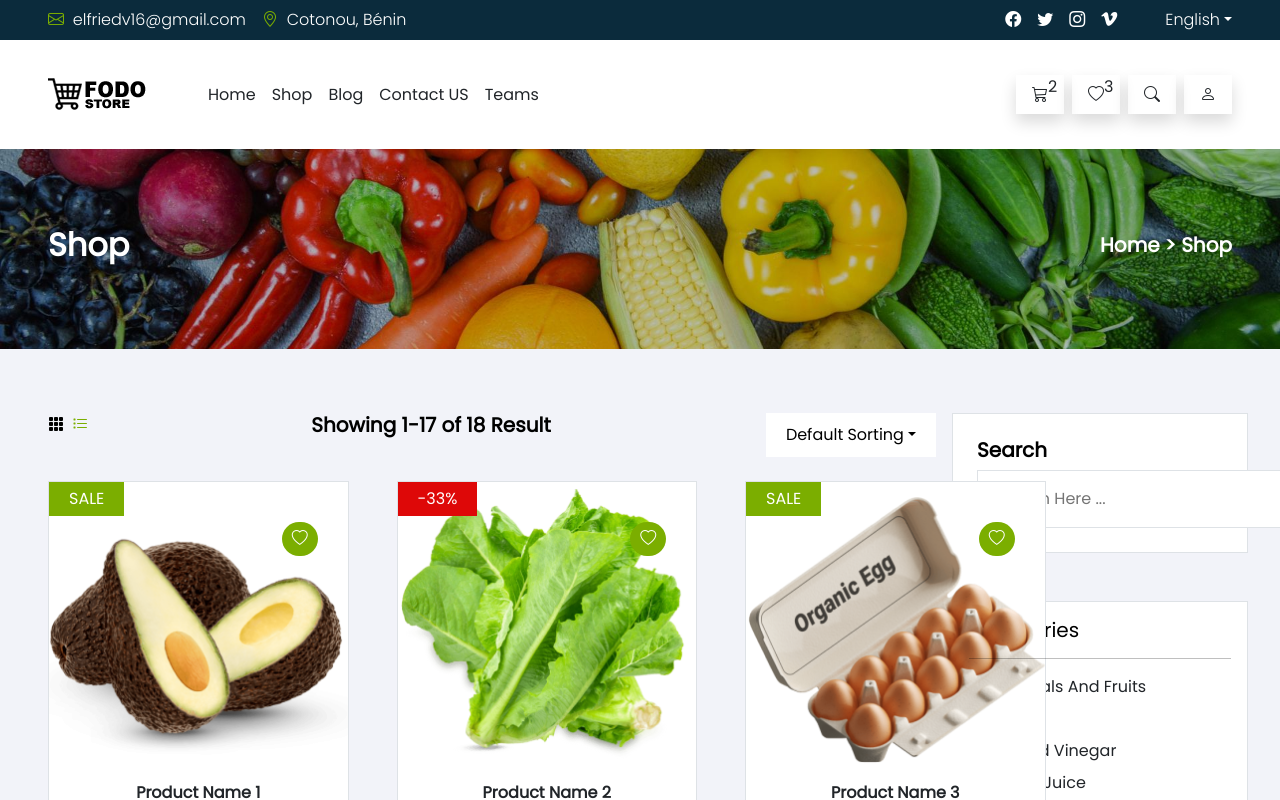
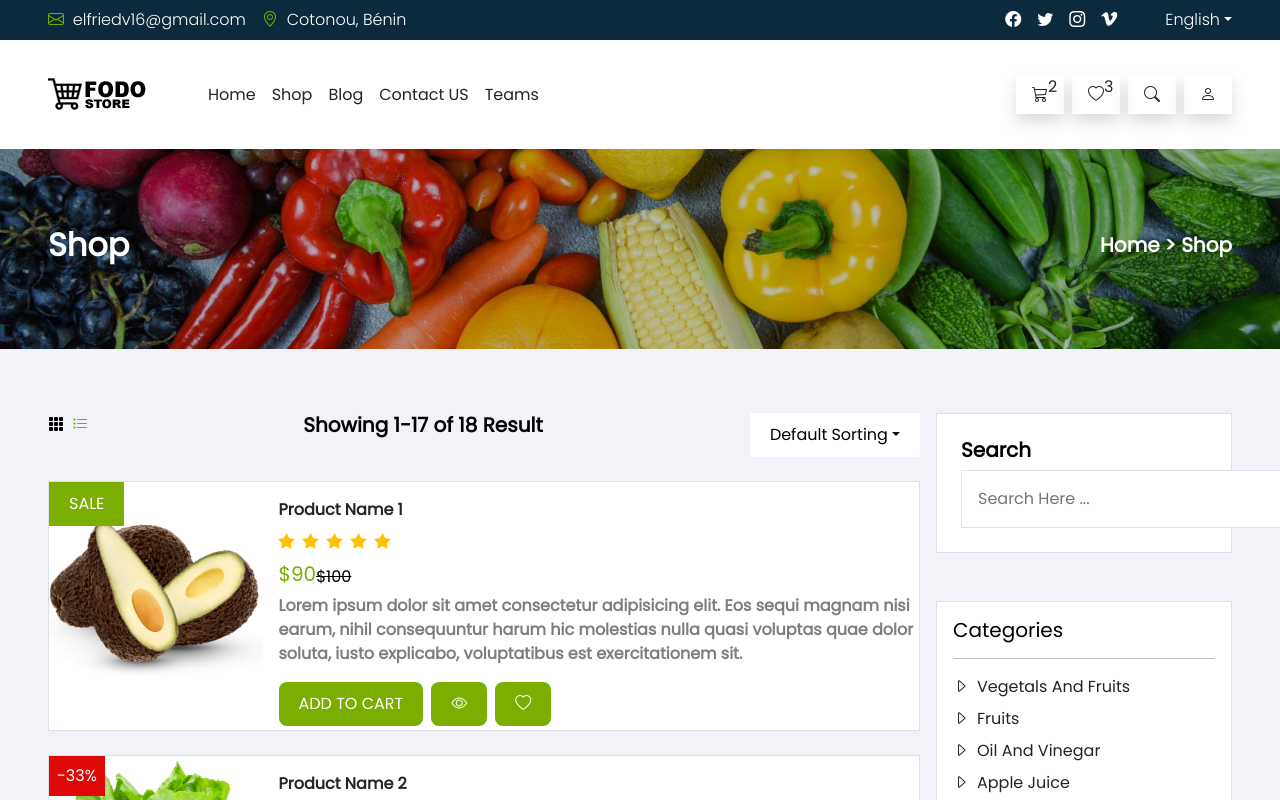
Before and after one commit to noel319/friedshop-front-react, a React (Vite) app: page /shop in a window 1280 px wide. Both pictures are taken after a click on the element 80 px from the left and 424 px from the top of the page. Shown: the top 800 px of the page. Built offline with nearby package versions, Linux system fonts and the light colour scheme.

Commit message:
Switch In List View Of Products

```diff
--- a/src/assets/css/index.css
+++ b/src/assets/css/index.css
@@ -25,7 +25,7 @@ a {color: #fff!important; text-decoration: none!important;}
 .fd-btn-red { display: block; color: #fff; padding: 8px;  background-color: var(--fd-color-red) }
 .w-70 {width: 70%!important} .w-30 {width: 30%!important;} .justify-content-space-between {justify-content: space-between;}
 .f-content {line-height: 35px;} .dot {margin: 0 10px 10px 0!important;} .cursor-pointer {cursor: pointer}
-.control-dots {text-align: start!important; left : 10%!important}
+.control-dots {text-align: start!important; left : 10%!important} .p-custom {padding: 5px 20px}
 .product-cart:hover .show {display: block!important}
-.grid-3 { grid-template-columns: 3fr 3fr 3fr;} .grid-4 { grid-template-columns: 3fr 3fr 3fr 3fr;}
+.grid-3 { grid-template-columns: 3fr 3fr 3fr;} .grid-4 { grid-template-columns: 3fr 3fr 3fr 3fr;} .z-1 { z-index: 1}
 .p-color {display: block; width : 20px; height : 20px; border-radius : 30px; cursor: pointer};
--- a/src/components/ProductCart.tsx
+++ b/src/components/ProductCart.tsx
@@ -3,37 +3,75 @@ import Reviews from './Reviews';
 import { Link } from 'react-router-dom';
 
 type ProductType = {
-    img : string,
+    img: string,
     reviews: number,
     name: string,
     price: number,
     oldPrice: number,
     reduction?: string,
+    type: string,
+    desc?: string,
 };
 
-const ProductCart = (props : ProductType) => {
+const ProductCart = (props: ProductType) => {
 
 
     return (
-        <div className="position-relative bg-white mt-4 border-1 border fd-hover-border-primary product-cart" style={{height: "400px"}}>
+        props.type === 'list' ?
+
+            <div className="position-relative bg-white mt-4 border-1 border fd-hover-border-primary product-cart" style={{ minHeight: "250px" }}>
+                {!props.reduction ?
+                    <a className="position-absolute top-0 start-0 fd-btn p-custorm z-1">SALE</a>
+                    :
+                    <a className="position-absolute top-0 start-0 fd-btn-red z-1"> {props.reduction} </a>
+                }
+                <div className="d-flex gap-3">
+                    <div className="position-relative h-100 w-25 product-img">
+                        <img src={props.img} alt={props.name} className="w-100 h-50" />
+                    </div>
+                    <div className="w-75 pt-3">
+                        <div>
+                            <Link to={"/product/1"} className="product-name my-2 fw-bold text-dark">{props.name}</Link>
+                        </div>
+                        <div className='d-flex my-2'>
+                            <Reviews rating={props.reviews} />
+                        </div>
+                        <div className="d-flex">
+                            <h5 className="fd-color-primary">${props.price}</h5>
+                            <h6 className="align-self-end" style={{ textDecoration: "line-through" }}>${props.oldPrice}</h6>
+                        </div>
+                        <p className="desc fw-bold opacity-50">{props.desc}</p>
+                        <div className="d-flex gap-2">
+                            <div><a href="#" className="fd-btn rounded-3">ADD TO CART</a></div>
+                            <div><a href="#" className="fd-btn rounded-3"><i className="bi bi-eye"></i></a></div>
+                            <div><a href="#" className="fd-btn rounded-3"><i className="bi bi-heart"></i></a></div>
+                        </div>
+                    </div>
+                </div>
+            </div>
+
+            :
+
+
+            <div className="position-relative bg-white mt-4 border-1 border fd-hover-border-primary product-cart" style={{ minHeight: "400px" }}>
                 <div className="position-relative h-75 product-img">
-                <img src={props.img} alt={props.name} className="h-100"/>
-                <div className='show d-none position-absolute w-100 animate__animated animate__fadeIn' style={{bottom : '10%'}}><Link to={"/"} className='bg-white fd-color-primary fd-hover-bg-primary d-block w-50 mx-auto px-3 py-2'>ADD TO CART</Link></div>
+                    <img src={props.img} alt={props.name} className="h-100" />
+                    <div className='show d-none position-absolute w-100 animate__animated animate__fadeIn' style={{ bottom: '10%' }}><Link to={"/"} className='bg-white fd-color-primary fd-hover-bg-primary d-block w-50 mx-auto px-3 py-2'>ADD TO CART</Link></div>
                 </div>
-           { !props.reduction ? <a className="position-absolute top-0 start-0 fd-btn" style={{padding: '5px 20px'}}>SALE</a> :
-            <a className="position-absolute top-0 start-0 fd-btn-red" style={{padding: '5px 20px'}}> {props.reduction} </a>
+                {!props.reduction ? <a className="position-absolute top-0 start-0 fd-btn" style={{ padding: '5px 20px' }}>SALE</a> :
+                    <a className="position-absolute top-0 start-0 fd-btn-red" style={{ padding: '5px 20px' }}> {props.reduction} </a>
                 }
-           <Link to={"/"} className="position-absolute fd-btn rounded-5" style={{padding: '5px 10px', top: '10%', right: '10%'}}> <i className="bi bi-heart"></i></Link>
-           <Link to={"/"} className="show position-absolute fd-btn rounded-5 d-none animate__animated animate__fadeInRight" style={{padding: '5px 10px', top: '20%', right: '10%'}}> <i className="bi bi-eye"></i></Link>
+                <Link to={"/"} className="position-absolute fd-btn rounded-5" style={{ padding: '5px 10px', top: '10%', right: '10%' }}> <i className="bi bi-heart"></i></Link>
+                <Link to={"/"} className="show position-absolute fd-btn rounded-5 d-none animate__animated animate__fadeInRight" style={{ padding: '5px 10px', top: '20%', right: '10%' }}> <i className="bi bi-eye"></i></Link>
                 <div className='text-center'>
                     <Link to={"/product/1"} className="product-name my-2 fw-bold text-dark">{props.name}</Link>
                 </div>
                 <div className='d-flex justify-content-center'>
-               <Reviews rating={props.reviews}/>
+                    <Reviews rating={props.reviews} />
                 </div>
                 <div className="d-flex justify-content-center">
                     <h5 className="fd-color-primary">${props.price}</h5>
-            <h6 className="align-self-end" style={{textDecoration : "line-through"}}>${props.oldPrice}</h6>
+                    <h6 className="align-self-end" style={{ textDecoration: "line-through" }}>${props.oldPrice}</h6>
                 </div>
             </div>
     )
--- a/src/views/Shop.tsx
+++ b/src/views/Shop.tsx
@@ -43,7 +43,7 @@ const Shop = () => {
                 </div>
               </nav>
             </div>
-            <PopularProducts />
+            <PopularProducts type={type} />
           </div>
           <aside className='w-25'>
             <SearchBar />
--- a/src/views/VitualData.tsx
+++ b/src/views/VitualData.tsx
@@ -25,14 +25,14 @@
 
   export const productsTest = [
 
-    { img : '/src/assets/img/product/1.png', reviews : 4, name: 'Product Name 1', price : 90, oldPrice : 100 },
-    { img : '/src/assets/img/product/2.png', reviews : 4, name: 'Product Name 2', price : 100, oldPrice : 150, reduction: '-33%'},
-    { img : '/src/assets/img/product/3.png', reviews : 4, name: 'Product Name 3', price : 120, oldPrice : 200 },
-    { img : '/src/assets/img/product/4.png', reviews : 4, name: 'Product Name 4', price : 120, oldPrice : 200 },
-    { img : '/src/assets/img/product/5.png', reviews : 4, name: 'Product Name 5', price : 120, oldPrice : 200 },
-    { img : '/src/assets/img/product/6.png', reviews : 4, name: 'Product Name 6', price : 120, oldPrice : 200 },
-    { img : '/src/assets/img/product/7.png', reviews : 4, name: 'Product Name 7', price : 120, oldPrice : 200 },
-    { img : '/src/assets/img/product/8.png', reviews : 4, name: 'Product Name 8', price : 120, oldPrice : 200 },
+    { img : '/src/assets/img/product/1.png', reviews : 4, name: 'Product Name 1', price : 90, oldPrice : 100, desc : 'Lorem ipsum dolor sit amet consectetur adipisicing elit. Eos sequi magnam nisi earum, nihil consequuntur harum hic molestias nulla quasi voluptas quae dolor soluta, iusto explicabo, voluptatibus est exercitationem sit.' },
+    { img : '/src/assets/img/product/2.png', reviews : 4, name: 'Product Name 2', price : 100, oldPrice : 150, reduction: '-33%', desc : 'Lorem ipsum dolor sit amet consectetur adipisicing elit. Eos sequi magnam nisi earum, nihil consequuntur harum hic molestias nulla quasi voluptas quae dolor soluta, iusto explicabo, voluptatibus est exercitationem sit.'},
+    { img : '/src/assets/img/product/3.png', reviews : 4, name: 'Product Name 3', price : 120, oldPrice : 200, desc : 'Lorem ipsum dolor sit amet consectetur adipisicing elit. Eos sequi magnam nisi earum, nihil consequuntur harum hic molestias nulla quasi voluptas quae dolor soluta, iusto explicabo, voluptatibus est exercitationem sit.'},
+    { img : '/src/assets/img/product/4.png', reviews : 4, name: 'Product Name 4', price : 120, oldPrice : 200, desc : 'Lorem ipsum dolor sit amet consectetur adipisicing elit. Eos sequi magnam nisi earum, nihil consequuntur harum hic molestias nulla quasi voluptas quae dolor soluta, iusto explicabo, voluptatibus est exercitationem sit.'},
+    { img : '/src/assets/img/product/5.png', reviews : 4, name: 'Product Name 5', price : 120, oldPrice : 200, desc : 'Lorem ipsum dolor sit amet consectetur adipisicing elit. Eos sequi magnam nisi earum, nihil consequuntur harum hic molestias nulla quasi voluptas quae dolor soluta, iusto explicabo, voluptatibus est exercitationem sit.'},
+    { img : '/src/assets/img/product/6.png', reviews : 4, name: 'Product Name 6', price : 120, oldPrice : 200, desc : 'Lorem ipsum dolor sit amet consectetur adipisicing elit. Eos sequi magnam nisi earum, nihil consequuntur harum hic molestias nulla quasi voluptas quae dolor soluta, iusto explicabo, voluptatibus est exercitationem sit.'},
+    { img : '/src/assets/img/product/7.png', reviews : 4, name: 'Product Name 7', price : 120, oldPrice : 200, desc : 'Lorem ipsum dolor sit amet consectetur adipisicing elit. Eos sequi magnam nisi earum, nihil consequuntur harum hic molestias nulla quasi voluptas quae dolor soluta, iusto explicabo, voluptatibus est exercitationem sit.'},
+    { img : '/src/assets/img/product/8.png', reviews : 4, name: 'Product Name 8', price : 120, oldPrice : 200, desc : 'Lorem ipsum dolor sit amet consectetur adipisicing elit. Eos sequi magnam nisi earum, nihil consequuntur harum hic molestias nulla quasi voluptas quae dolor soluta, iusto explicabo, voluptatibus est exercitationem sit.'},
 
   ]
 
--- a/src/views/includes/Section.tsx
+++ b/src/views/includes/Section.tsx
@@ -110,12 +110,12 @@ const Promotion3 = () => {
 }
 
 
-const PopularProducts = ( {grid = 3} : {grid? : number} ) => {
+const PopularProducts = ( {grid = 3, type = 'grid'} : {grid? : number | boolean, type?: string} ) => {
 
   return (
-    <div className={"d-grid grid-" + grid + " gap-5"}>
+    <div className={ type === 'list' ? "test" : "d-grid grid-" + grid + " gap-5"}>
       {
-        productsTest.map((product) => <ProductCart {...product} key={product.name}/>)
+        productsTest.map((product) => <ProductCart {...product} type={type} key={product.name}/>)
       }
     </div>
   )
```
Lines whose indentation alone changed are shown as unchanged.
